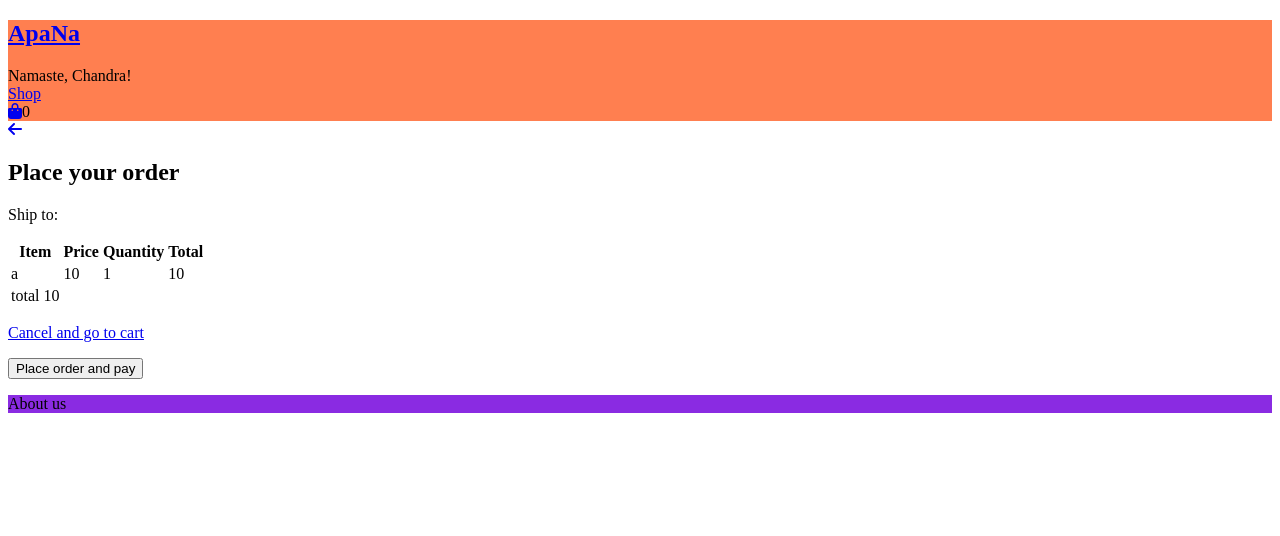
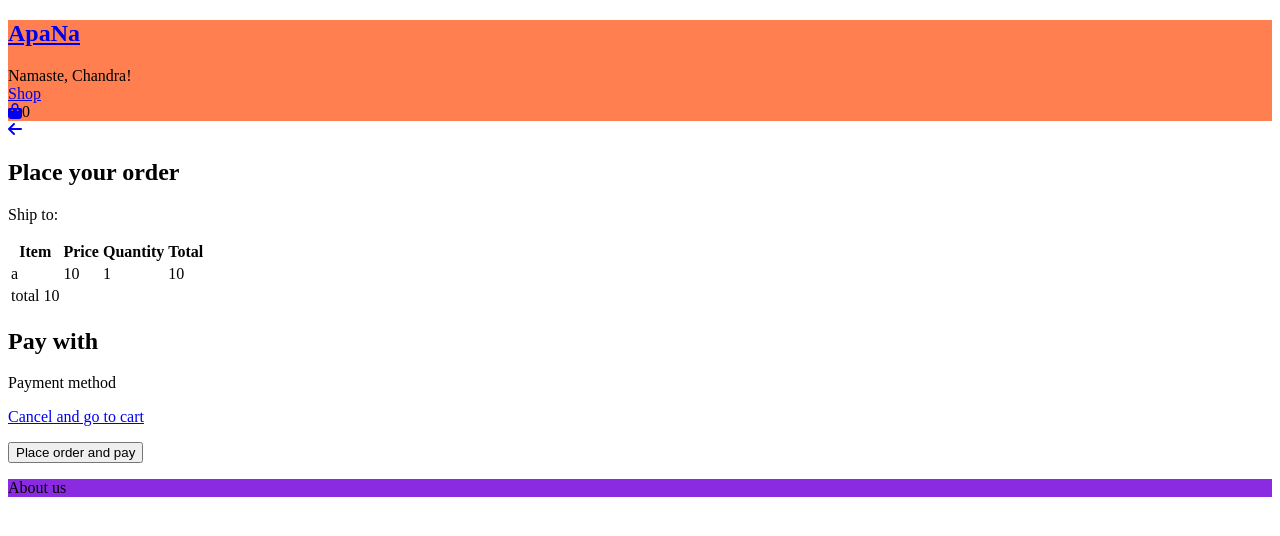
Before and after one commit to CodeSurfer3022/Shopping-cart, a React (Create React App) app: page /placeorder in a window 1280 px wide. Shown: the top 536 px of the page. Built offline with nearby package versions, Linux system fonts and the light colour scheme.

Commit message:
Add payment summary

```diff
--- a/src/Components/main components/PlaceOrder.js
+++ b/src/Components/main components/PlaceOrder.js
@@ -1,6 +1,7 @@
 import React from "react";
 import {Link} from "react-router-dom";
 import OrderSummary from "../summary components/OrderSummary";
+import PaymentSummary from "../summary components/PaymentSummary";
 
 function PlaceOrder() {
   return (
@@ -10,8 +11,7 @@ function PlaceOrder() {
       </Link>
       <h2>Place your order</h2>
       <OrderSummary />
-      <div className="paymentSummary">
-      </div>
+      <PaymentSummary />
       <div className="addressSummary">
       </div>
       <div className="ItemsSummary">
--- a/src/Components/summary components/PaymentSummary.js
+++ b/src/Components/summary components/PaymentSummary.js
@@ -0,0 +1,12 @@
+import React from "react";
+
+function PaymentSummary() {
+  return(
+    <div>
+      <h2>Pay with</h2>
+      <p>Payment method</p>
+    </div>
+  )
+}
+
+export default PaymentSummary;
```
